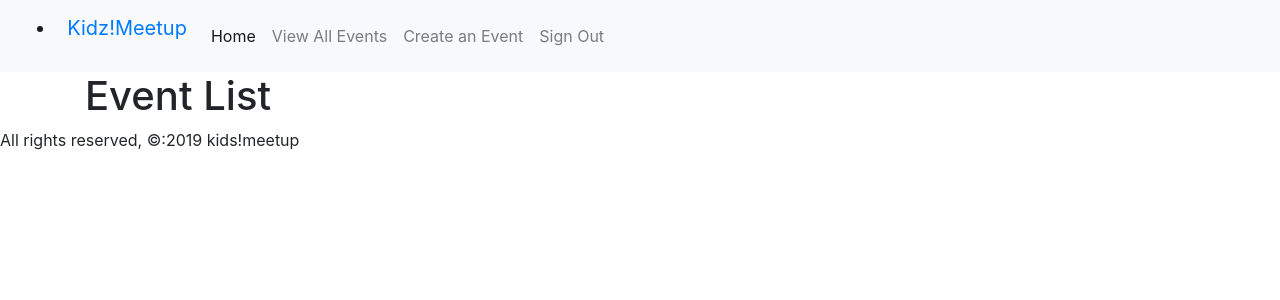
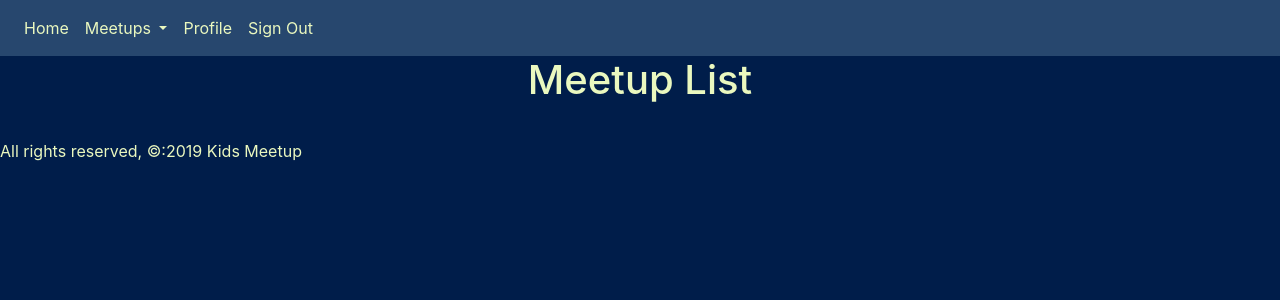
Before and after one commit to themichellemcguire/kidsmeetup, a Django app: page /events/ in a window 1280 px wide. Shown: the top 300 px of the page. Run offline with Django 3.2, Linux system fonts and the light colour scheme; the visitor is signed in with stand-in values (Sample User, id 1); data that the repository does not hold is empty; some libraries are stand-ins or nearby versions.

Commit message:
update Event Models, base, css, add events template

```diff
--- a/main_app/models.py
+++ b/main_app/models.py
@@ -40,7 +40,8 @@ class Event(models.Model):
     def __str__(self):
         return self.name
 
-
+    def get_absolute_url(self):
+        return reverse('detail', kwargs={'event_id': self.id})
 
 class Child(models.Model):
     name=models.CharField(max_length=100)
--- a/main_app/static/css/style.css
+++ b/main_app/static/css/style.css
@@ -1,3 +1,40 @@
-.navbar {
-    background-color: #001d4a
-}
+body{
+    background-color:#001d4a;
+    color: #eaf8bf;
+  }
+
+  a{
+    text-decoration: none;
+  }
+
+  a:hover{
+    text-decoration: none;
+  }
+
+  hr {
+      display: block;
+      height: 1px;
+      border: 0;
+      border-top: 2px solid #001d4a;
+      margin: 1em 0;
+      padding: 0;
+  }
+
+  .navbar{
+    background-color: #27476e;
+
+  }
+  .navbar-nav li a{
+    color: #eaf8bf
+  }
+  .container{
+    text-align: center;
+  }
+  .card-body{
+    background-color:#eaf8bf;
+    padding: 20px;
+  }
+
+  .dropdown-menu{
+    background-color:#27476e;
+  }
--- a/main_app/templates/base.html
+++ b/main_app/templates/base.html
@@ -1,30 +1,48 @@
+{% load static %}
 <!DOCTYPE html>
 <html lang="en">
+
 <head>
-    <meta charset="UTF-8">
-    <meta name="viewport" content="width=device-width, initial-scale=1.0">
-    <meta http-equiv="X-UA-Compatible" content="ie=edge">
-    <!-- Bootstrap Css -->
+    <!-- Required meta tags -->
+    <meta charset="utf-8">
+    <meta name="viewport" content="width=device-width, initial-scale=1, shrink-to-fit=no">
+
+    <!-- Bootstrap CSS -->
     <link rel="stylesheet" href="https://stackpath.bootstrapcdn.com/bootstrap/4.3.1/css/bootstrap.min.css" integrity="sha384-ggOyR0iXCbMQv3Xipma34MD+dH/1fQ784/j6cY/iJTQUOhcWr7x9JvoRxT2MZw1T" crossorigin="anonymous">
 
-    <title>kids!smeetup</title>
+    <link rel="stylesheet" type="text/css" href="{% static 'css/style.css' %}">
+
+
+    <title>Kids Meetup</title>
 </head>
-<body >
-    <header>
-        <nav class="navbar navbar-expand-md navbar-light bg-light">
-            <ul class="navbar-brand">
-                <li><a href="/" >&nbsp;&nbsp;Kidz!Meetup</a></li>
-            </ul>
-            <button class="navbar-toggler" type="button" data-toggle="collapse" data-target="#navbarSupportedContent" aria-controls="navbarSupportedContent" aria-expanded="false" aria-label="Toggle navigation">
+
+<body>
+    <nav id ="navbar"class="navbar navbar-expand-md">
+        <!-- <img class="navbar-brand" src="https://i.imgur.com/KkIEjik.png"></a> -->
+        <button class="navbar-toggler" type="button" data-toggle="collapse" data-target="#navbarNav"
+            aria-controls="navbarNav" aria-expanded="false" aria-label="Toggle navigation">
             <span class="navbar-toggler-icon"></span>
         </button>
         <div class="collapse navbar-collapse" id="navbarNav">
-            <ul class="navbar-nav mr-auto" >
+            <ul class="navbar-nav">
                     {%if user.is_authenticated %}
-                <li class="nav-item active"><a href="/" class="nav-link">Home</a></li>
-                <li class="nav-item"><a href="{% url 'events_list' %}" class="nav-link">View All Events</a></li>
-                <li class="nav-item"><a href="{% url 'events_create' %}" class="nav-link">Create an Event</a></li>
+                <li class="nav-item active">
+                    <a class="nav-link" href="/">Home <span class="sr-only">(current)</span></a>
+                </li>
+                    <li class="nav-item dropdown">
+                        <a class="nav-link dropdown-toggle" href="#" id="navbarDropdown" role="button" data-toggle="dropdown"
+                            aria-haspopup="true" aria-expanded="false">
+                            Meetups
+                        </a>
+                        <div class="dropdown-menu" aria-labelledby="navbarDropdown">
+                            <a class="dropdown-item" href="{% url 'index'%}">View All Meetups</a>
+                            <a class="dropdown-item" href="{% url 'events_create'%}">Add a Meetup</a>
 
+                        </div>
+                    </li>
+                    <li class="nav-item">
+                        <a class="nav-link" href="/profile">Profile</a>
+                    </li>
                     <li class="nav-item"><a href="{% url 'logout' %}" class="nav-link">Sign Out</a></li>
                     {%else%}
                     <li class="nav-item"><a href="{% url 'signup' %}" class="nav-link">Sign Up</a></li>
@@ -34,19 +52,27 @@
         </div>
     </nav>
 
-    </header>
-    <main class="container">
-        {% block content %}
 
+    <div class="container">
+        {%block content%}
         {% endblock %}
+    </div>
 
-    </main>
     <footer class="page-footer">
-        <div class="right">All rights reserved, &copy:2019 kids!meetup &nbsp;</div>
+        <div class="right">All rights reserved, &copy:2019 Kids Meetup &nbsp;</div>
     </footer>
+
+    <!-- Optional JavaScript -->
     <!-- jQuery first, then Popper.js, then Bootstrap JS -->
-    <script src="https://code.jquery.com/jquery-3.3.1.slim.min.js" integrity="sha384-q8i/X+965DzO0rT7abK41JStQIAqVgRVzpbzo5smXKp4YfRvH+8abtTE1Pi6jizo" crossorigin="anonymous"></script>
-    <script src="https://cdnjs.cloudflare.com/ajax/libs/popper.js/1.14.7/umd/popper.min.js" integrity="sha384-UO2eT0CpHqdSJQ6hJty5KVphtPhzWj9WO1clHTMGa3JDZwrnQq4sF86dIHNDz0W1" crossorigin="anonymous"></script>
-    <script src="https://stackpath.bootstrapcdn.com/bootstrap/4.3.1/js/bootstrap.min.js" integrity="sha384-JjSmVgyd0p3pXB1rRibZUAYoIIy6OrQ6VrjIEaFf/nJGzIxFDsf4x0xIM+B07jRM" crossorigin="anonymous"></script>
+    <script src="https://code.jquery.com/jquery-3.3.1.slim.min.js"
+        integrity="sha384-q8i/X+965DzO0rT7abK41JStQIAqVgRVzpbzo5smXKp4YfRvH+8abtTE1Pi6jizo"
+        crossorigin="anonymous"></script>
+    <script src="https://cdnjs.cloudflare.com/ajax/libs/popper.js/1.14.7/umd/popper.min.js"
+        integrity="sha384-UO2eT0CpHqdSJQ6hJty5KVphtPhzWj9WO1clHTMGa3JDZwrnQq4sF86dIHNDz0W1"
+        crossorigin="anonymous"></script>
+    <script src="https://stackpath.bootstrapcdn.com/bootstrap/4.3.1/js/bootstrap.min.js"
+        integrity="sha384-JjSmVgyd0p3pXB1rRibZUAYoIIy6OrQ6VrjIEaFf/nJGzIxFDsf4x0xIM+B07jRM"
+        crossorigin="anonymous"></script>
 </body>
+
 </html>
--- /dev/null
+++ b/main_app/templates/events/index.html
@@ -0,0 +1,21 @@
+{%extends 'base.html'%}
+{%block content%}
+
+<h1>Meetup List</h1>
+<hr>
+
+{% for event in events%}
+<a href="/events/{{event.id}}">
+    <div class="card">
+
+            <div class="card-body">
+
+                <span>{{event.name}}</span>
+                <p>Description:{{event.description}}</p>
+            </div>
+    </div>
+</a>
+<hr>
+{% endfor %}
+
+{% endblock%}
--- /dev/null
+++ b/main_app/templates/profile/profile.html
@@ -0,0 +1,6 @@
+{%extends 'base.html'%}
+{%block content%}
+
+<h1>Welcome to the profile page</h1>
+
+{%endblock%}
--- a/main_app/urls.py
+++ b/main_app/urls.py
@@ -1,14 +1,15 @@
-from django.urls import path,include
+from django.urls import path, include
 from . import views
 
 urlpatterns = [
-    path('',views.home,name='home'),
-    path('events/', views.EventList.as_view(),name='events_list'),
-    path('events/create', views.EventCreate.as_view(),name='events_create'),
-
+    path('', views.home, name='home'),
+    path('about/', views.about,name='about'),
     path('accounts/', include('django.contrib.auth.urls')),
-    path('accounts/signup', views.signup,name='signup' ),
-
-
-
+    path('accounts/signup', views.signup, name='signup' ),
+    path('profile/', views.profile, name='profile'),
+    path('events/', views.events_index, name='index'),
+    path('events/<int:event_id>', views.events_detail, name ='detail'),
+    path('events/create', views.EventCreate.as_view(), name ='events_create'),
+    path('events/<int:pk>/update/', views.EventUpdate.as_view(), name = 'events_update'),
+    path('events/<int:pk>/delete/', views.EventDelete.as_view(), name = 'events_delete'),
 ]
--- a/main_app/views.py
+++ b/main_app/views.py
@@ -1,7 +1,7 @@
 from django.shortcuts import render,redirect
 from django.http import HttpResponse
 from django.views.generic import ListView
-from django.views.generic.edit import CreateView
+from django.views.generic.edit import CreateView, UpdateView, DeleteView
 from .models import Event
 from django.contrib.auth import login
 from django.contrib.auth.forms import UserCreationForm
@@ -10,22 +10,26 @@ from django.contrib.auth.mixins import LoginRequiredMixin
 
 # Create your views here.
 
-def home(request):
-    return HttpResponse('<h1>Kids Meetup Home</h1>')
-
 
 class EventList(LoginRequiredMixin, ListView):
     model = Event
 
-
 class EventCreate(LoginRequiredMixin, CreateView):
     model = Event
-    fields=['name','address','date']
+    fields = '__all__'
+    success_url = '/events/'
 
     def form_valid(self, form):
         form.instance.user = self.request.user
+        return super().form_valid(form)
 
-        return super().form_valid(form)
+class EventUpdate(UpdateView):
+    model=Event
+    fields = '__all__'
+
+class EventDelete(DeleteView):
+    model=Event
+    success_url = '/events/'
 
 
 def signup(request):
@@ -41,3 +45,20 @@ def signup(request):
     form=UserCreationForm()
     context={'form': form,'error_message':error_message}
     return render(request, 'registration/signup.html',context)
+
+def home(request):
+    return render(request, 'home.html')
+
+def about(request):
+    return render(request, 'about.html')
+
+def profile(request):
+    return render(request, 'profile/profile.html')
+
+def events_index(request):
+    events = Event.objects.all()
+    return render(request, 'events/index.html', {'events':events})
+
+def events_detail(request, event_id):
+    event = Event.objects.get(id=event_id)
+    return render(request, 'events/detail.html', {'event': event})
```
Also changed, not shown: main_app/templates/events/detail.html (added, +22 -0 lines), main_app/templates/home.html (added, +8 -0 lines), main_app/templates/main_app/event_confirm_delete.html (added, +13 -0 lines), main_app/templates/main_app/event_form.html (+1 -6 lines), main_app/templates/main_app/event_list.html (+3 -14 lines). Lines whose indentation alone changed are shown as unchanged.
